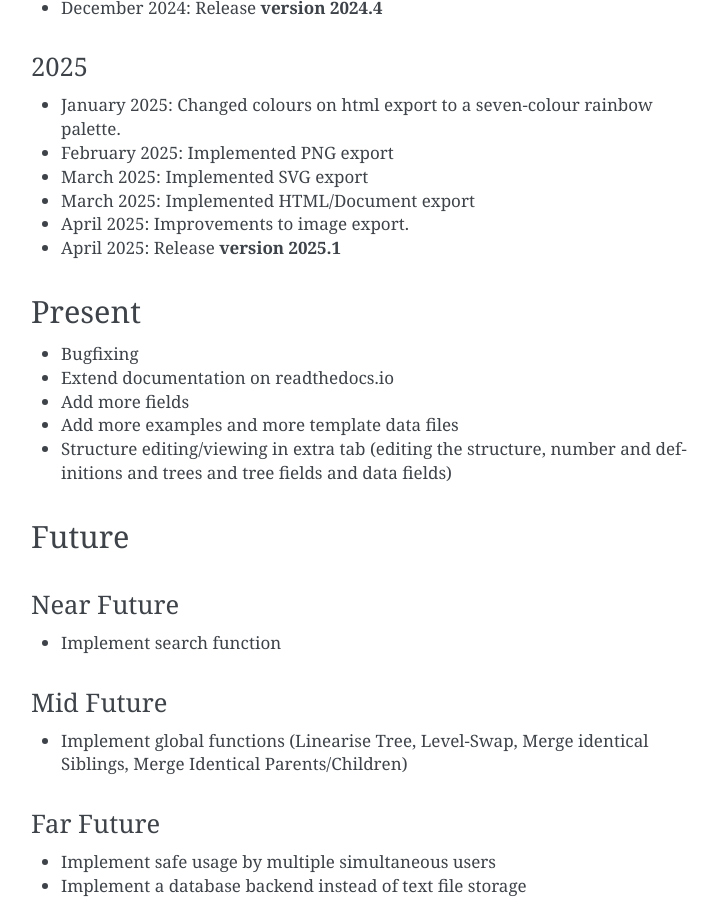
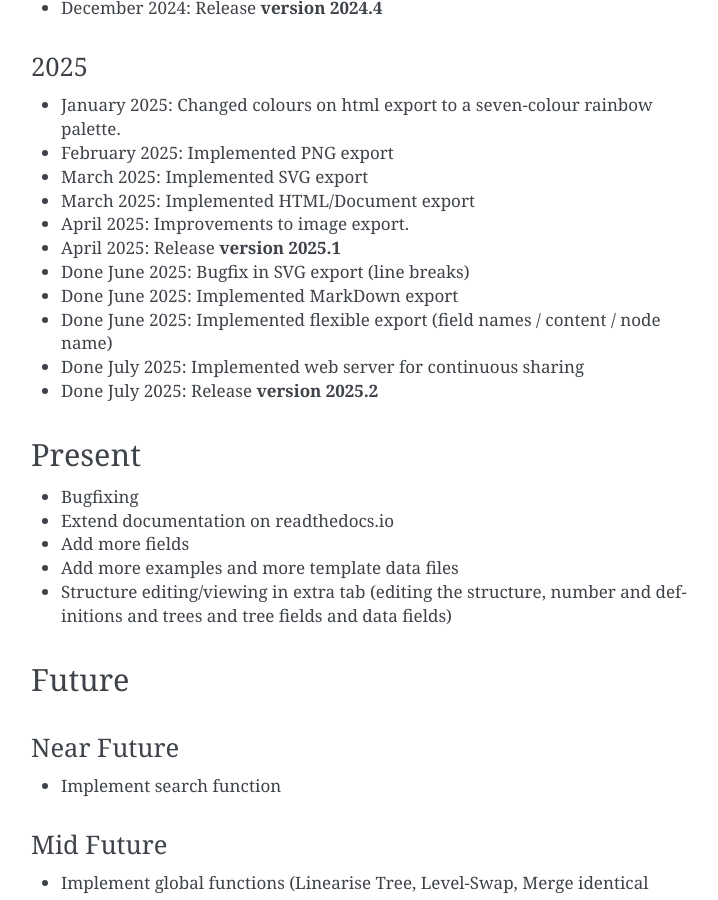
Before and after one commit to jkanev/treetime, a Sphinx documentation site: the page built from docs/releases.rst, in a window 1280 px wide and 900 px high, scrolled down 3282 px. Shown: the whole window, without its empty margins (389-1107 px from the left). Built offline with Sphinx 7.4.7, drawn with Linux system fonts in a browser that asks for light colours.

Commit message:
Released version 2025.2
Prepared release notes and documentation.
Bugfix: Links in about-text on settings page are now clickable.

```diff
--- a/docs/conf.py
+++ b/docs/conf.py
@@ -22,7 +22,7 @@ copyright = 'CC BY-SA 4.0,  Jacob Kanev'
 author = 'Jacob Kanev'
 
 # The full version, including alpha/beta/rc tags
-release = '2025.1'
+release = '2025.2'
 
 
 # -- General configuration ---------------------------------------------------
--- a/docs/index.rst
+++ b/docs/index.rst
@@ -1,7 +1,6 @@
 
-.. image:: ../../treetime/data/treetime-logo.png
+.. image:: ../../treetime/data/treetime-logo-small.png
    :align: left
-   :scale: 50%
 
 *TreeTime* is a general data organisation, management and analysis tool using linked trees instead of flat lists of tables.
 A tree is a hierarchical structure that arranges your data into units and sub-units.
--- a/docs/introduction.rst
+++ b/docs/introduction.rst
@@ -112,7 +112,7 @@ Installation
 Using pre-compiled Binaries
 ^^^^^^^^^^^^^^^^^^^^^^^^^^^
 
-- Windows, Linux: Go to [github.com/jkanev/treetime/releases/tag/2025.1](https://github.com/jkanev/treetime/releases/tag/2025.1) and download a zipped package for Windows 10, 64 bit, or for Linux 64 bit from there. Unzip it into your program directory and run *TreeTime* or *TreeTime.exe* from the new folder. Unzip the data package too. Add the program folder to your path.
+- Windows, Linux: Go to [github.com/jkanev/treetime/releases/tag/2025.2](https://github.com/jkanev/treetime/releases/tag/2025.2) and download a zipped package for Windows 10, 64 bit, or for Linux 64 bit from there. Unzip it into your program directory and run *TreeTime* or *TreeTime.exe* from the new folder. Unzip the data package too. Add the program folder to your path.
 
   Executable bundles have been created with pyinstaller ([www.pyinstaller.org](http://www.pyinstaller.org)).
 
--- a/docs/releases.rst
+++ b/docs/releases.rst
@@ -7,132 +7,137 @@ Past
 2015
 ^^^^
 
-* November: First implementation, simple data types, simple GUI
+- November: First implementation, simple data types, simple GUI
 
 2016
 ^^^^
 
-* February: Implemented selection (the same item gets selected in all trees, changing a tab shows the same item)
-* March: Implemented remaining local functionality (Copy Branch as Sibling, Copy Children to Siblings, Remove from this Tree, Delete Item)
-* August: Created installable python package
+- February: Implemented selection (the same item gets selected in all trees, changing a tab shows the same item)
+- March: Implemented remaining local functionality (Copy Branch as Sibling, Copy Children to Siblings, Remove from this Tree, Delete Item)
+- August: Created installable python package
 
 2017
 ^^^^
 
-* May: Implemented new field type *text*
-* June: Create deployable packages for Linux and Windows
-* June: Made **pre-release v0.0** available
-* October: Implemented new field type *node-path*, re-wrote the way nodes move to new parents
-* November: Uploaded package to pypi.python.org, *TreeTime* can now be installed using pip
+- May: Implemented new field type *text*
+- June: Create deployable packages for Linux and Windows
+- June: Made **pre-release v0.0** available
+- October: Implemented new field type *node-path*, re-wrote the way nodes move to new parents
+- November: Uploaded package to pypi.python.org, *TreeTime* can now be installed using pip
 
 2018
 ^^^^
 
-* October: Re-implemented the parent selection mechanism. The old cascaded menus have been replaced with single drop down lists.
-* October: Re-furbished the GUI and removed a couple of bugs. Slighty changed the data file format. Implemented theme selection. Tested pyqtdeploy for deployment instead of pyinstaller. Updated the description.
-* November: Released **version 2018-10**
+- October: Re-implemented the parent selection mechanism. The old cascaded menus have been replaced with single drop down lists.
+- October: Re-furbished the GUI and removed a couple of bugs. Slighty changed the data file format. Implemented theme selection. Tested pyqtdeploy for deployment instead of pyinstaller. Updated the description.
+- November: Released **version 2018-10**
 
 2019
 ^^^^
 
-* January: Implemented new field type "URL"
+- January: Implemented new field type "URL"
 
 2020
 ^^^^
 
-* June: Fixed problem with protected cells (typing into a cell without data could cause a crash), and fixed file selection dialog (now only offers .trt files).
-* July: Implemented text export - single branches or complete trees can now be exported to txt files.
-* August: Implemented time counters - nodes can record the time using a special field of type "timer" (experimental). GUI buttons can start and stop the stopwatch function.
-* September: Added move-to-top-level option for first level nodes
-* October: Added a dark and a light palette for GUI colours, selectable in addition to the theme selection.
-* November: Fixed too slow editing in text fields when tree files are big (>1.5 MB).
+- June: Fixed problem with protected cells (typing into a cell without data could cause a crash), and fixed file selection dialog (now only offers .trt files).
+- July: Implemented text export - single branches or complete trees can now be exported to txt files.
+- August: Implemented time counters - nodes can record the time using a special field of type "timer" (experimental). GUI buttons can start and stop the stopwatch function.
+- September: Added move-to-top-level option for first level nodes
+- October: Added a dark and a light palette for GUI colours, selectable in addition to the theme selection.
+- November: Fixed too slow editing in text fields when tree files are big (>1.5 MB).
 
 2021
 ^^^^
 
-* January: Released **version 2021.01**.
-* January: Bugfixing (timer crash)
-* February: Released **version 2021.2**.
-* March: New functions "Delete node" and "Remove node from tree" now move descendants one level up.
+- January: Released **version 2021.01**.
+- January: Bugfixing (timer crash)
+- February: Released **version 2021.2**.
+- March: New functions "Delete node" and "Remove node from tree" now move descendants one level up.
   "Remove branch" removes the respective branch in all trees, "Delete branch" deletes a
   branch, all child branches and inter-connections in all trees.
-* March: If a file with running timers is saved, those timers will be running when the file is loaded.
-* March: Added tooltips for main buttons
-* March: Implemented HTML export of branches and complete trees
-* March: Added auto-delete for orphans
-* March: Released **version 2021.3**
-* April: Added file option
-* April: Implemented four-column layout and rainbow colours for html export
-* April: Released **version 2021.4**
-* May: Improvement to html and txt export (changed colours, headings have no different sizes)
-* May: On export of both html and txt, user can now decide how many tree levels (depth) should be exported.
-* May: Released **version 2021.5**
-* July: Fixed broken application logo
-* July: Implemented CSV export
-* August: Released **version 2021.8**
-* September: Added new export option "Text to Clipboard"
-* November: Added new export option "Html (List) to File"
-* December: Added two primitive template files (a text-only single tree and dual tree mindmap)
-* December: Released **version 2021.9**
+- March: If a file with running timers is saved, those timers will be running when the file is loaded.
+- March: Added tooltips for main buttons
+- March: Implemented HTML export of branches and complete trees
+- March: Added auto-delete for orphans
+- March: Released **version 2021.3**
+- April: Added file option
+- April: Implemented four-column layout and rainbow colours for html export
+- April: Released **version 2021.4**
+- May: Improvement to html and txt export (changed colours, headings have no different sizes)
+- May: On export of both html and txt, user can now decide how many tree levels (depth) should be exported.
+- May: Released **version 2021.5**
+- July: Fixed broken application logo
+- July: Implemented CSV export
+- August: Released **version 2021.8**
+- September: Added new export option "Text to Clipboard"
+- November: Added new export option "Html (List) to File"
+- December: Added two primitive template files (a text-only single tree and dual tree mindmap)
+- December: Released **version 2021.9**
 
 2022
 ^^^^
 
-* March: Fixed crash bug on non-export
-* March 2022: Improved sorting and grouping in html export, changed to five columns
-* June 2022: Added a tutorial file
-* June 2022: Added first-use dialog when no file is loaded, instead of the file-open dialog
-* June 2022: Released **version 2022.1**
+- March: Fixed crash bug on non-export
+- March 2022: Improved sorting and grouping in html export, changed to five columns
+- June 2022: Added a tutorial file
+- June 2022: Added first-use dialog when no file is loaded, instead of the file-open dialog
+- June 2022: Released **version 2022.1**
 
 2023
 ^^^^
 
-* February 2023: Added new tree field types "concatenation" and "set".
-* February 2023: Implemented adjustable width for the data item and the tree table main view.
-* February 2023: Release **version 2023.1**
-* April 2023: Removed deprecated tree field ("concatenation"), fixed missing logo.
-* May 2023: Ported to PyQt 6.0
-* May 2023: Implemented auto-adjusting name column
-* June 2023: Created new default theme "Organic", a mix between Fusion and Breeze
-* June 2023: Implemented display of tree field definitions and of data field definitions
-* July 2023: Release **version 2023.2**
-* October 2023: Fixed crash when exporting text to clipboard.
+- February 2023: Added new tree field types "concatenation" and "set".
+- February 2023: Implemented adjustable width for the data item and the tree table main view.
+- February 2023: Release **version 2023.1**
+- April 2023: Removed deprecated tree field ("concatenation"), fixed missing logo.
+- May 2023: Ported to PyQt 6.0
+- May 2023: Implemented auto-adjusting name column
+- June 2023: Created new default theme "Organic", a mix between Fusion and Breeze
+- June 2023: Implemented display of tree field definitions and of data field definitions
+- July 2023: Release **version 2023.2**
+- October 2023: Fixed crash when exporting text to clipboard.
 
 2024
 ^^^^
 
-* January 2024: Changed node symbol to small circle in text eport (after asking users on social media).
-* February 2024: Implemented min, max, min-string, max-string fields.
-* March 2024: Implemented longtext data field.
-* April 2024: Extended documentation on readthedocs.io. Release **version 2024.1**
-* April 2024: Restructured export area, added name-only export. Made all export options (full tree / branch / node with contect) (all fields / names only) available for all file formats and for both file and clipboard export.
-* April 2024: Release **version 2024.2**
-* Done March 2024: Implemented changeable font size (zoom) of data display
-* Done May 2024:  Implemented continuous text and html export
-* July 2024: Release **version 2024.3**
-* October 2024: Fixed crash bug and improved html output
-* November 2024: Improved colours in html output, implemented continuous change to export for textfields even if the focus stays in, fixed broken layout of html export
-* December 2024: Changed colours in html output (again?), increased font size
-* December 2024: Release **version 2024.4**
+- January 2024: Changed node symbol to small circle in text eport (after asking users on social media).
+- February 2024: Implemented min, max, min-string, max-string fields.
+- March 2024: Implemented longtext data field.
+- April 2024: Extended documentation on readthedocs.io. Release **version 2024.1**
+- April 2024: Restructured export area, added name-only export. Made all export options (full tree / branch / node with contect) (all fields / names only) available for all file formats and for both file and clipboard export.
+- April 2024: Release **version 2024.2**
+- Done March 2024: Implemented changeable font size (zoom) of data display
+- Done May 2024:  Implemented continuous text and html export
+- July 2024: Release **version 2024.3**
+- October 2024: Fixed crash bug and improved html output
+- November 2024: Improved colours in html output, implemented continuous change to export for textfields even if the focus stays in, fixed broken layout of html export
+- December 2024: Changed colours in html output (again?), increased font size
+- December 2024: Release **version 2024.4**
 
 2025
 ^^^^
 
-* January 2025: Changed colours on html export to a seven-colour rainbow palette.
-* February 2025: Implemented PNG export
-* March 2025: Implemented SVG export
-* March 2025: Implemented HTML/Document export
-* April 2025: Improvements to image export.
-* April 2025: Release **version 2025.1**
+- January 2025: Changed colours on html export to a seven-colour rainbow palette.
+- February 2025: Implemented PNG export
+- March 2025: Implemented SVG export
+- March 2025: Implemented HTML/Document export
+- April 2025: Improvements to image export.
+- April 2025: Release **version 2025.1**
+- Done June 2025: Bugfix in SVG export (line breaks)
+- Done June 2025: Implemented MarkDown export
+- Done June 2025: Implemented flexible export (field names / content / node name)
+- Done July 2025: Implemented web server for continuous sharing
+- Done July 2025: Release **version 2025.2**
 
 Present
 -------
 
-* Bugfixing
-* Extend documentation on readthedocs.io
-* Add more fields
-* Add more examples and more template data files
-* Structure editing/viewing in extra tab (editing the structure, number and definitions and trees and tree fields and data fields)
+- Bugfixing
+- Extend documentation on readthedocs.io
+- Add more fields
+- Add more examples and more template data files
+- Structure editing/viewing in extra tab (editing the structure, number and definitions and trees and tree fields and data fields)
 
 Future
 ------
@@ -140,16 +145,16 @@ Future
 Near Future
 ^^^^^^^^^^^
 
-* Implement search function
+- Implement search function
 
 Mid Future
 ^^^^^^^^^^
 
-* Implement global functions (Linearise Tree, Level-Swap, Merge identical Siblings, Merge Identical Parents/Children)
+- Implement global functions (Linearise Tree, Level-Swap, Merge identical Siblings, Merge Identical Parents/Children)
 
 Far Future
 ^^^^^^^^^^
 
-* Implement safe usage by multiple simultaneous users
-* Implement a database backend instead of text file storage
-* A whole lot of other fancy things that will probably never get done
+- Implement safe usage by multiple simultaneous users
+- Implement a database backend instead of text file storage
+- A whole lot of other fancy things that will probably never get done
--- a/setup.py
+++ b/setup.py
@@ -11,7 +11,7 @@ with open(path.join(this_directory, 'README.md'), encoding='utf-8') as f:
 
 setup(
     name='TreeTime',
-    version='2025.1',
+    version='2025.2',
     description='TreeTime is a to-do list manager, test report tool, project manager, family ancestry editor,'
                 'mind-mapping tool, etc. Using TreeTime you can categorise and organise any data in tree structures.'
                 'You can define several trees, each with a different structure, on the same data. You can use functions'
```
Also changed, not shown: README.md (+29 -28 lines), docs/index.md (+57 -22 lines), 2 other files.
